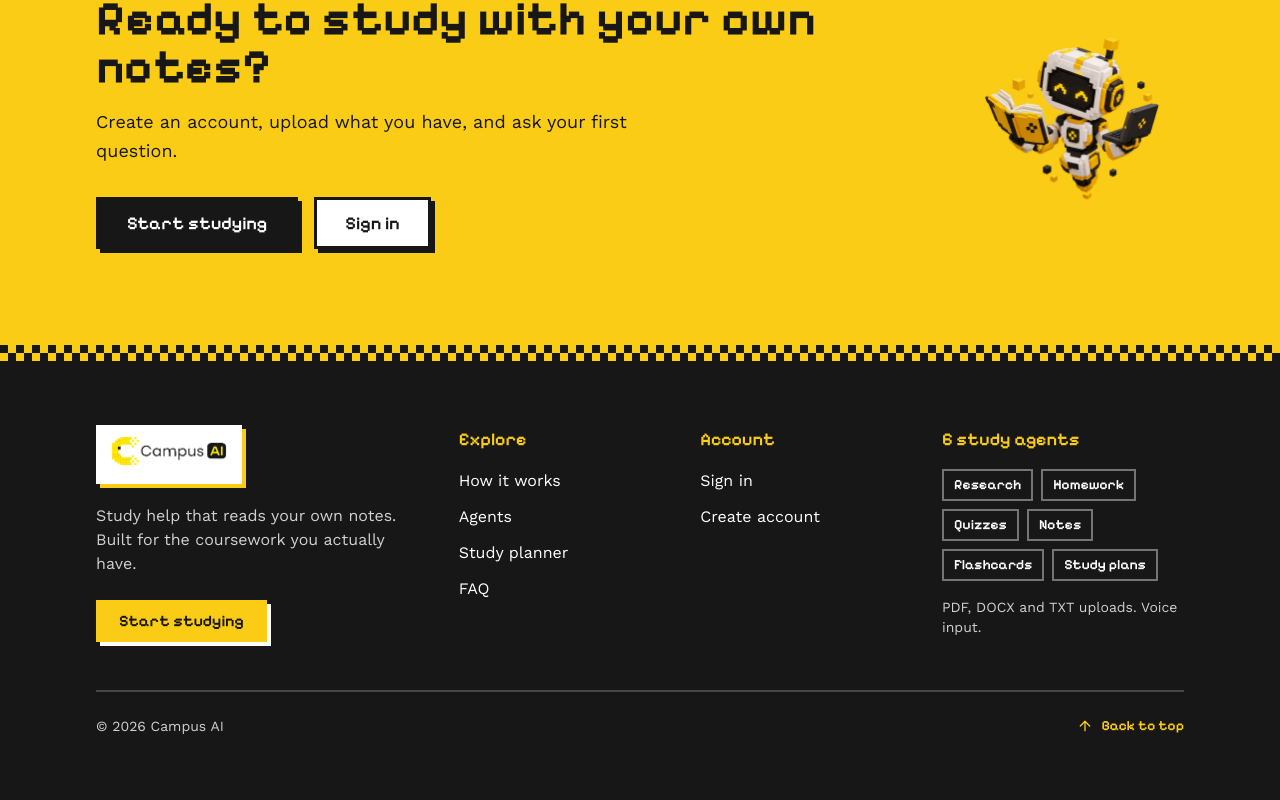
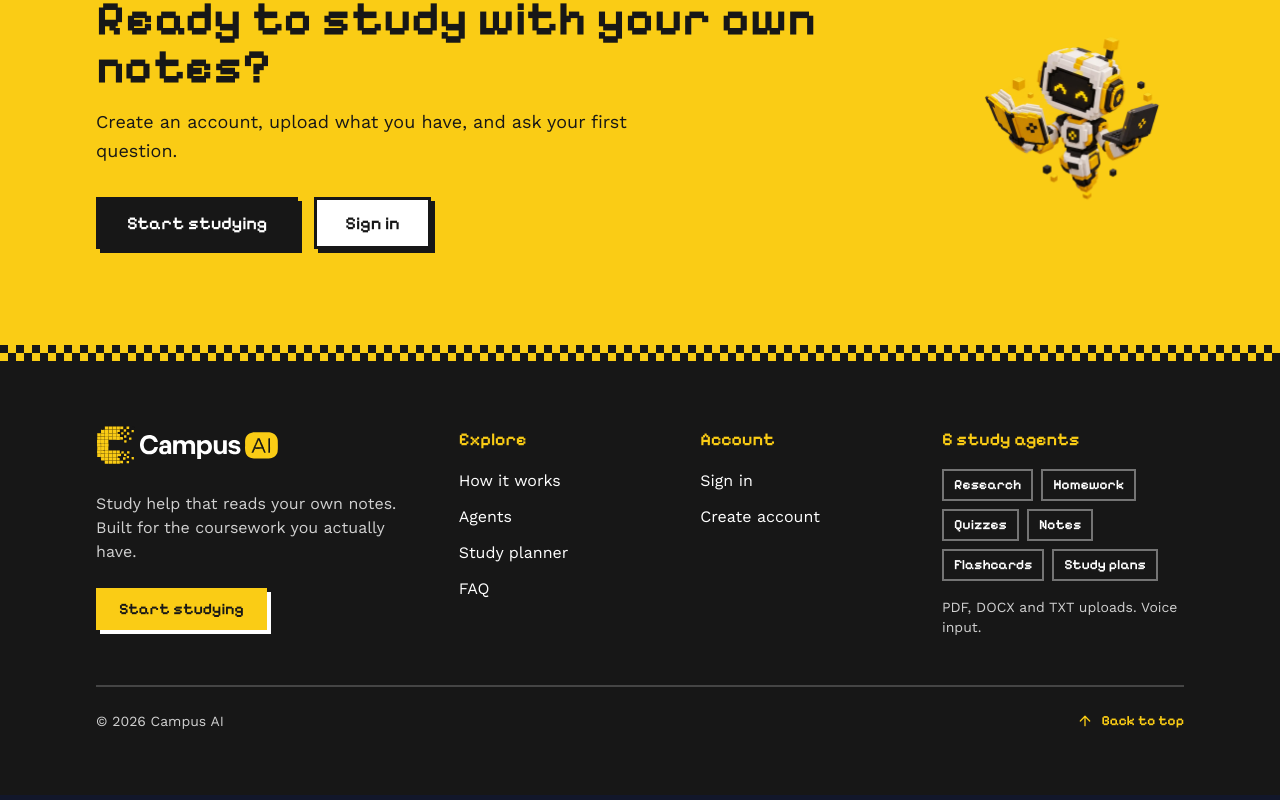
Before and after one commit to Eman2123/Campus-AI, a Next.js app in the folder frontend/: page / in a window 1280 px wide. Shown: the part 7223-8023 px from the top of the page. Built offline with nearby package versions, Linux system fonts and the light colour scheme.

Commit message:
Add on-dark logo variant and use it in the footer
Cropped the supplied white-lettering SVG logo, added Logo variant="onDark",
and dropped the white plate behind the logo in the black footer.

```diff
--- a/frontend/components/landing/Footer.tsx
+++ b/frontend/components/landing/Footer.tsx
@@ -29,7 +29,7 @@ function FooterColumn({ title, children }: { title: string; children: React.Reac
   );
 }
 
-/** Section 10b: black footer under a pixel checker strip. The logo has dark text, so it sits on a white plate. */
+/** Section 10b: black footer under a pixel checker strip. It uses the on-dark logo, so no plate is needed. */
 export function Footer() {
   return (
     <footer className="bg-brand-black text-brand-white">
@@ -47,9 +47,7 @@ export function Footer() {
       <div className="mx-auto w-full max-w-6xl px-5 py-12 sm:px-8 sm:py-16">
         <div className="grid gap-10 md:grid-cols-2 lg:grid-cols-[1.6fr_1fr_1fr_1.2fr]">
           <div>
-            <div className="inline-block border-pixel border-brand-white bg-brand-white px-3 py-2 shadow-[4px_4px_0_0_#FACC15]">
-              <Logo height={30} />
-            </div>
+            <Logo height={40} variant="onDark" />
             <p className="mt-5 max-w-xs font-sans text-base text-brand-white/80">
               Study help that reads your own notes. Built for the coursework you actually have.
             </p>
--- a/frontend/components/ui/Logo.tsx
+++ b/frontend/components/ui/Logo.tsx
@@ -2,23 +2,35 @@ import Image from "next/image";
 import Link from "next/link";
 
 type LogoProps = {
-  /** Rendered height in px; width follows the logo's aspect ratio (931:241). */
+  /** Rendered height in px; width follows the chosen logo's aspect ratio. */
   height?: number;
+  /**
+   * "default" has dark "Campus" lettering (for white / yellow / paper
+   * backgrounds). "onDark" has white lettering (for black or dark-theme
+   * backgrounds) and needs no white plate behind it.
+   */
+  variant?: "default" | "onDark";
   /** Link target. Pass `null` to render a plain image with no link. */
   href?: string | null;
   className?: string;
 };
 
-const RATIO = 931 / 241;
+const SOURCES = {
+  default: { src: "/campus-ai-logo.png", ratio: 931 / 241, unoptimized: false },
+  // SVG: already tiny and crisp at any size, so next/image's optimizer is skipped.
+  onDark: { src: "/campus-ai-logo-dark.svg", ratio: 972 / 212, unoptimized: true },
+} as const;
 
-export function Logo({ height = 40, href = "/", className = "" }: LogoProps) {
+export function Logo({ height = 40, variant = "default", href = "/", className = "" }: LogoProps) {
+  const { src, ratio, unoptimized } = SOURCES[variant];
   const image = (
     <Image
-      src="/campus-ai-logo.png"
+      src={src}
       alt="Campus AI"
-      width={Math.round(height * RATIO)}
+      width={Math.round(height * ratio)}
       height={height}
       priority
+      unoptimized={unoptimized}
       className={className}
     />
   );
```
Also changed, not shown: frontend/public/campus-ai-logo-dark.svg (added).
